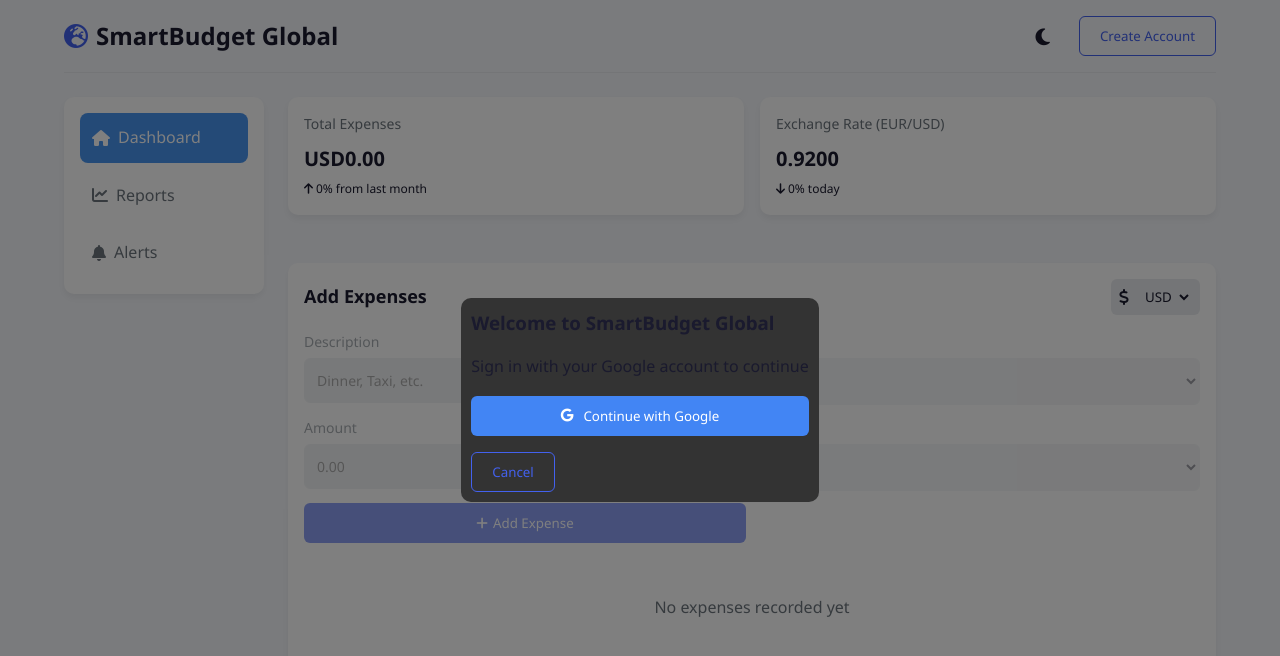
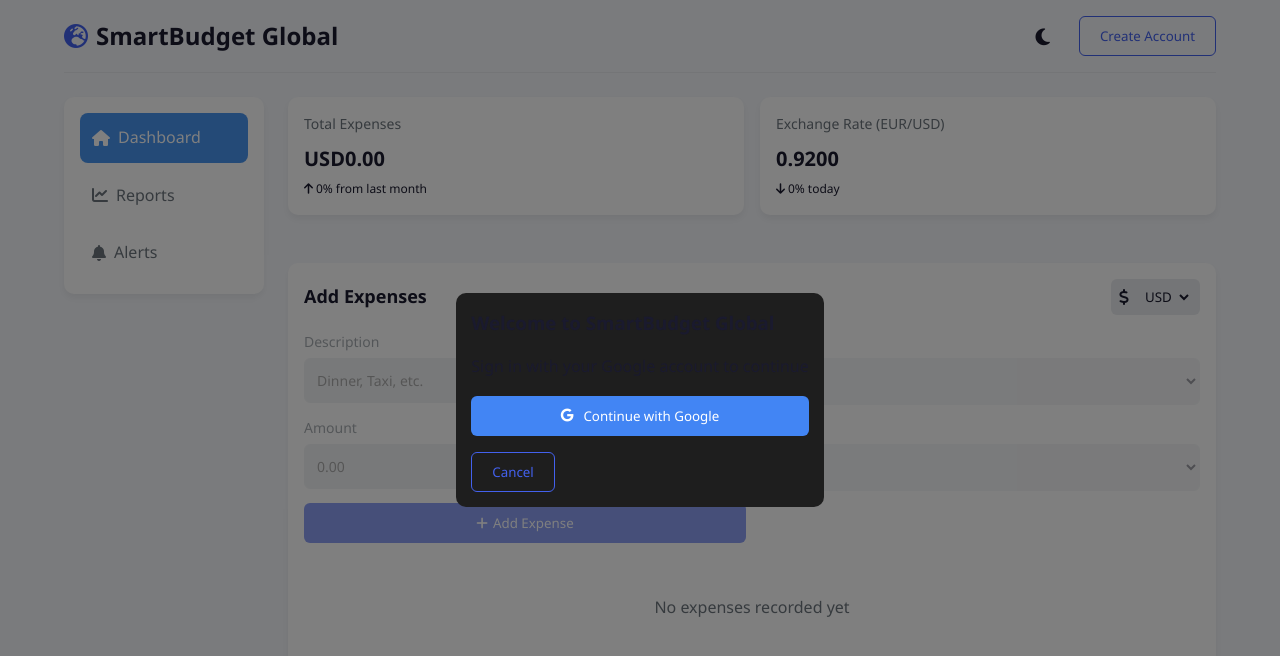
Before and after one commit to JoeyProjects24/Smart-BG-ET, a plain HTML site: page index.html in a window 1280 px wide. Both pictures are taken after a click on the button "Create Account". Drawn offline with Linux system fonts and the light colour scheme; no server answers.

Commit message:
style.css

```diff
--- a/style.css
+++ b/style.css
@@ -438,11 +438,10 @@ header {
   color: var(--text-color);
 }
 
-.auth-modal-content
- {
-    background-color: #333;
+.auth-modal-content {
+    background-color: #1e1e1e;
     border-radius: 10px;
-    padding: 10px;
+    padding: 15px;
 }
 
 .btn-google {
```
